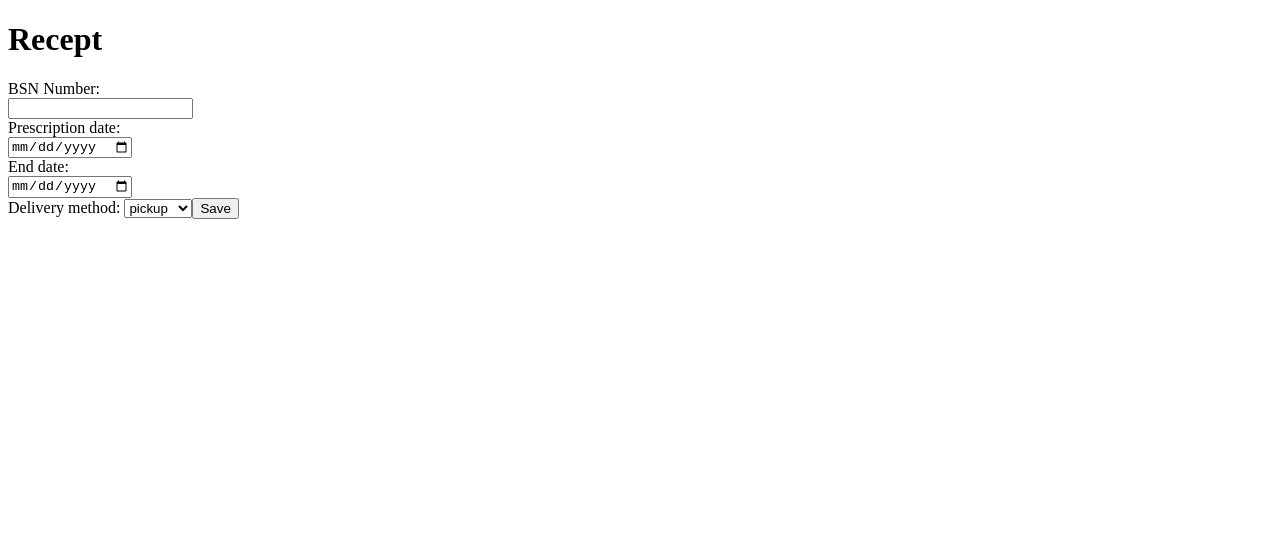
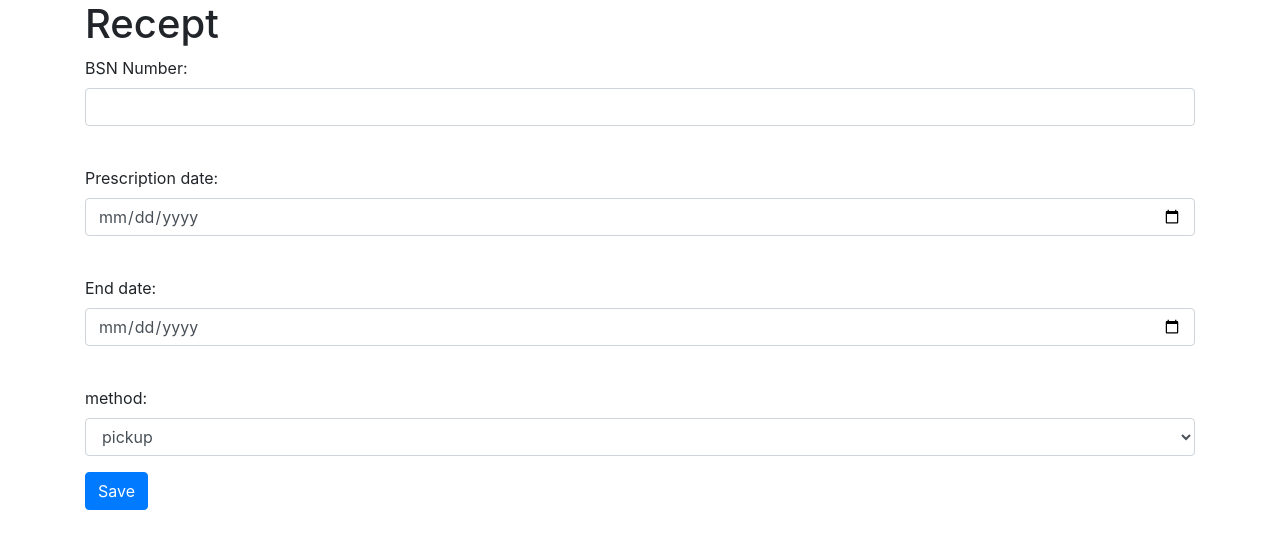
Before and after one commit to martijnbolhuis/topicus-assignment-frontend, an Angular app: page / in a window 1280 px wide. Shown: the top 548 px of the page. Built offline with nearby package versions, Linux system fonts and the light colour scheme.

Commit message:
Using bootstrap

```diff
--- a/package.json
+++ b/package.json
@@ -32,6 +32,7 @@
     "@types/jasmine": "~2.8.6",
     "@types/jasminewd2": "~2.0.3",
     "@types/node": "~8.9.4",
+    "bootstrap": "^4.1.3",
     "codelyzer": "~4.2.1",
     "jasmine-core": "~2.99.1",
     "jasmine-spec-reporter": "~4.2.1",
--- a/src/app/recipe-form/recipe-form.component.html
+++ b/src/app/recipe-form/recipe-form.component.html
@@ -1,18 +1,25 @@
-<h1>Recept</h1>
-<form [formGroup]="recipeForm">
-  BSN Number:<br>
-  <input formControlName="bsnNumber" type="text" name="bsn_number"><br>
+<div class="container">
+  <h1>Recept</h1>
+  <form [formGroup]="recipeForm">
+    <div class="form-group">
+     <label>BSN Number:</label>
+      <input class="form-control"  formControlName="bsnNumber" type="text" name="bsn_number"><br>
+    </div>
+    <div class="form-group">
+      <label> Prescription date:</label>
+      <input formControlName="prescriptionDate" class="form-control" type="date" name="prescription_date"><br>
+    </div>
+    <div class="form-group">
+      <label>End date:</label>
+      <input formControlName="endDate" type="date" class="form-control" name="end_date"><br>
+    </div>
+    <div class="form-group">
+      <label>method:</label>
+      <select class="form-control" formControlName="deliveryMethod">
+        <option *ngFor="let deliveryMethod of deliveryMethods" [value]="deliveryMethod">{{deliveryMethod}}</option>
+      </select>
+    </div>
+    <button type="submit" class="btn btn-primary" (click)="saveRecipe()">Save</button>
+  </form>
 
-  Prescription date:<br>
-  <input formControlName="prescriptionDate" type="date" name="prescription_date"><br>
-
-  End date:<br>
-  <input formControlName="endDate" type="date" name="end_date"><br>
-
-  Delivery method:
-  <select formControlName="deliveryMethod">
-    <option *ngFor="let deliveryMethod of deliveryMethods" [value]="deliveryMethod">{{deliveryMethod}}</option>
-  </select>
-
-  <button (click)="saveRecipe()">Save</button>
-</form>
+</div>
--- a/src/styles.css
+++ b/src/styles.css
@@ -1 +1,2 @@
 /* You can add global styles to this file, and also import other style files */
+@import "~bootstrap/dist/css/bootstrap.css";
```
Also changed, not shown: 1 other file (tests, documents, lock files or other folders).
